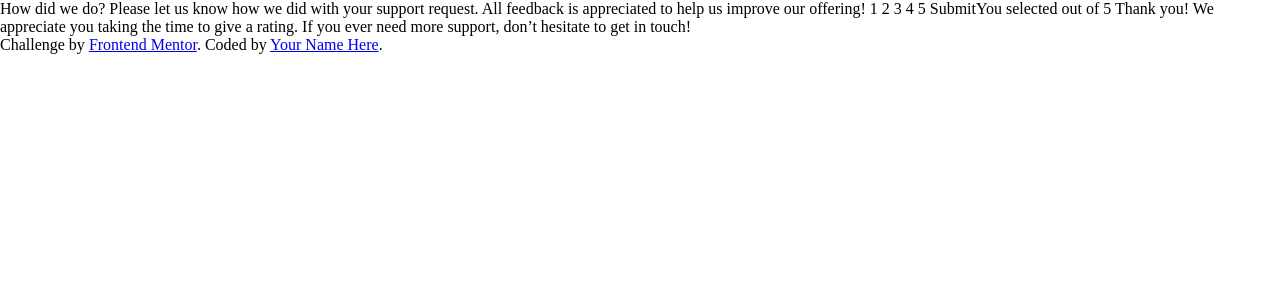
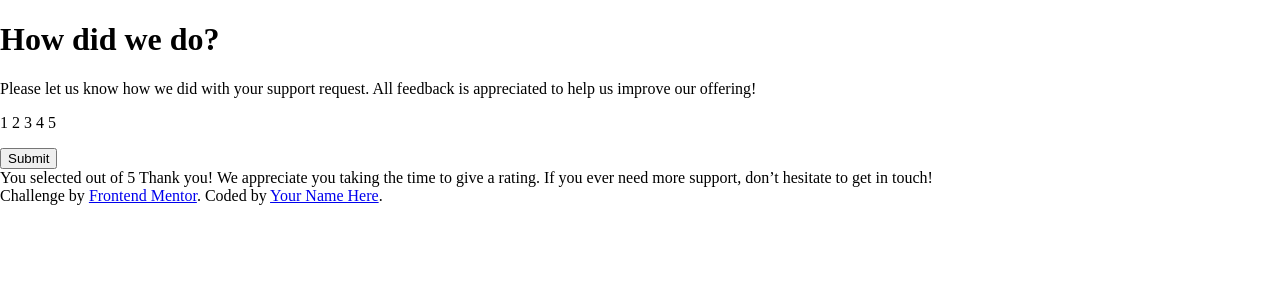
Before and after one commit to asephkhan/interactive-rating-component-main, a React (Vite) app: page / in a window 1280 px wide. Shown: the top 300 px of the page. Built offline with nearby package versions, Linux system fonts and the light colour scheme.

Commit message:
started interactive reviev card component.

```diff
--- a/src/App.jsx
+++ b/src/App.jsx
@@ -1,43 +1,43 @@
-import { useState } from 'react'
+import { useState } from "react";
 
+const Card = () => {
+  return (
+    <>
+      <div className="card">
+        <h1>How did we do?</h1>
+        <p>
+          Please let us know how we did with your support request. All feedback
+          is appreciated to help us improve our offering!
+        </p>
+        <p>1 2 3 4 5</p>
+        <button>Submit</button>
+      </div>
+    </>
+  );
+};
 
 function App() {
   return (
     <>
       <body>
-
         {/*  Rating state start  */}
-
-  How did we do?
-
-  Please let us know how we did with your support request. All feedback is appreciated
-  to help us improve our offering!
-
-  1 2 3 4 5
-
-  Submit
-
+        <Card />
         {/*  Rating state end  */}
-
         {/* <!-- Thank you state start --> */}
-
-  You selected {/* <!-- Add rating here -->  */}out of 5
-
-  Thank you!
-
-  We appreciate you taking the time to give a rating. If you ever need more support,
-  don’t hesitate to get in touch!
-
+        You selected {/* <!-- Add rating here -->  */}out of 5 Thank you! We
+        appreciate you taking the time to give a rating. If you ever need more
+        support, don’t hesitate to get in touch!
         {/* <!-- Thank you state end --> */}
-
-
         <footer class="attribution">
-    Challenge by <a href="https://www.frontendmentor.io?ref=challenge">Frontend Mentor</a>.
-    Coded by <a href="#">Your Name Here</a>.
+          Challenge by{" "}
+          <a href="https://www.frontendmentor.io?ref=challenge">
+            Frontend Mentor
+          </a>
+          . Coded by <a href="#">Your Name Here</a>.
         </footer>
       </body>
     </>
-)
+  );
 }
 
-export default App
+export default App;
--- a/src/index.css
+++ b/src/index.css
@@ -1,45 +1,41 @@
-/* :root {
-  --text: #6b6375;
+@font-face {
+  font-family: "Overpass", sans-serif;
+  src: url(https://fonts.google.com/specimen/Overpass);
+  font-weight: 400;
+}
 
+@font-face {
+  font-family: "Overpass", sans-serif;
+  src: url(https://fonts.google.com/specimen/Overpass);
+  font-weight: 700;
+}
 
-  --sans: system-ui, 'Segoe UI', Roboto, sans-serif;
-  --heading: system-ui, 'Segoe UI', Roboto, sans-serif;
-  --mono: ui-monospace, Consolas, monospace;
+:root {
+  /* Primary */
+  --color-orange-500: hsl(25, 97%, 53%);
 
-  font: 18px/145% var(--sans);
-  letter-spacing: 0.18px;
-  color-scheme: light dark;
-  color: var(--text);
-  background: var(--bg);
-  font-synthesis: none;
-  text-rendering: optimizeLegibility;
-  -webkit-font-smoothing: antialiased;
-  -moz-osx-font-smoothing: grayscale;
+  /* Neutral */
+  --color-white: hsl(0, 100%, 100%);
+  --color-black: hsl(0, 0%, 0% );
+  --color-grey-500: hsl(217, 12%, 63%);
+  --color-grey-900: hsl(213, 19%, 18%);
+  --color-grey-950: hsl(216, 12%, 8%);
+  --color-gradient: hsl(215, 20%, 17%), hsl(216, 24%, 12%)
+
+  /* Spacing */
+
+  --spacing-100: 8px;
+  --spacing-200: 16px;
+  --spacing-300: 24px;
+  --spacing-400: 32px;
+  --spacing-500: 40px;
+  --spacing-1300: 104px;
+  --spacing-1700: 136px;
 
   @media (max-width: 1024px) {
     font-size: 16px;
   }
-} */
-
-/*  @media (prefers-color-scheme: dark) {
-  :root {
-    --text: #9ca3af;
-    --text-h: #f3f4f6;
-    --bg: #16171d;
-    --border: #2e303a;
-    --code-bg: #1f2028;
-    --accent: #c084fc;
-    --accent-bg: rgba(192, 132, 252, 0.15);
-    --accent-border: rgba(192, 132, 252, 0.5);
-    --social-bg: rgba(47, 48, 58, 0.5);
-    --shadow:
-      rgba(0, 0, 0, 0.4) 0 10px 15px -3px, rgba(0, 0, 0, 0.25) 0 4px 6px -2px;
-  }
-
-  #social .button-icon {
-    filter: invert(1) brightness(2);
-  }
-} */
+}
 
 body {
   margin: 0;
```
Lines whose indentation alone changed are shown as unchanged.
